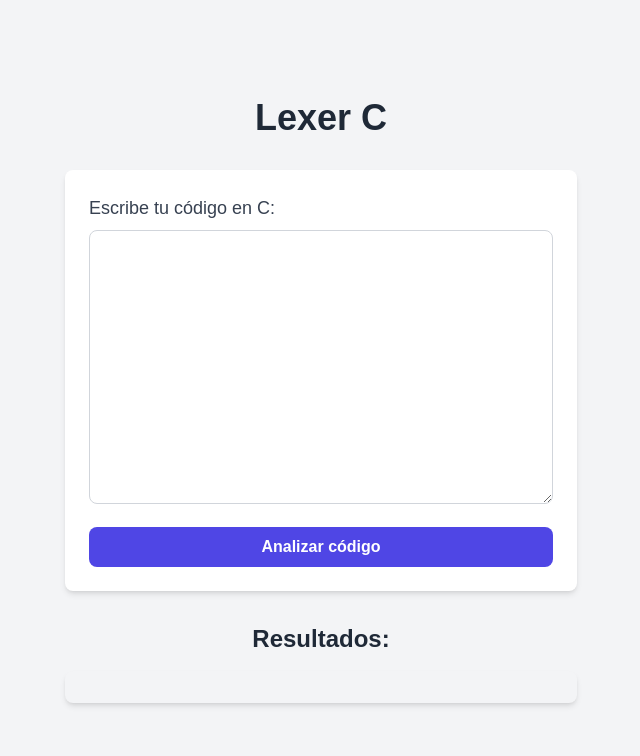
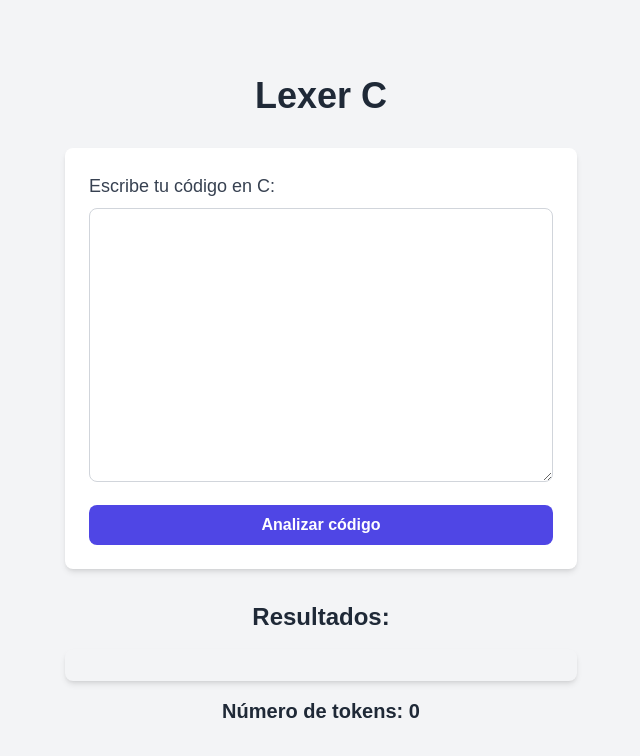
Before and after one commit to Israwss/lexer_front, a Next.js app: page / in a window 1280 px wide. Shown: the top 756 px of the page, without its empty margins (319-959 px from the left). Built offline with nearby package versions, Linux system fonts and the light colour scheme.

Commit message:
Update page.tsx

```diff
--- a/src/app/page.tsx
+++ b/src/app/page.tsx
@@ -5,6 +5,7 @@ import { useState } from 'react';
 export default function Home() {
   const [codigo, setCodigo] = useState('');  // Almacena el código escrito por el usuario
   const [resultados, setResultados] = useState('');  // Almacena los resultados del lexer
+  const [contador, setContador] = useState(0);  // Almacena el número de tokens contados
 
   const handleSubmit = async (e: React.FormEvent<HTMLFormElement>) => {
     e.preventDefault();
@@ -20,6 +21,7 @@ export default function Home() {
 
     const data = await response.json();
     setResultados(data.resultados.join("\n"));
+    setContador(data.tokens_contados);  // Actualizar el estado con el número de tokens contados
   };
 
 
@@ -51,6 +53,8 @@ export default function Home() {
       <pre className="w-full max-w-lg bg-gray-100 p-4 rounded-lg mt-4 shadow-md whitespace-pre-wrap text-black">
         {resultados}
       </pre>
+
+      <h2 className="text-xl font-semibold text-gray-800 mt-4">Número de tokens: {contador}</h2>
     </div>
   );
 }
```
